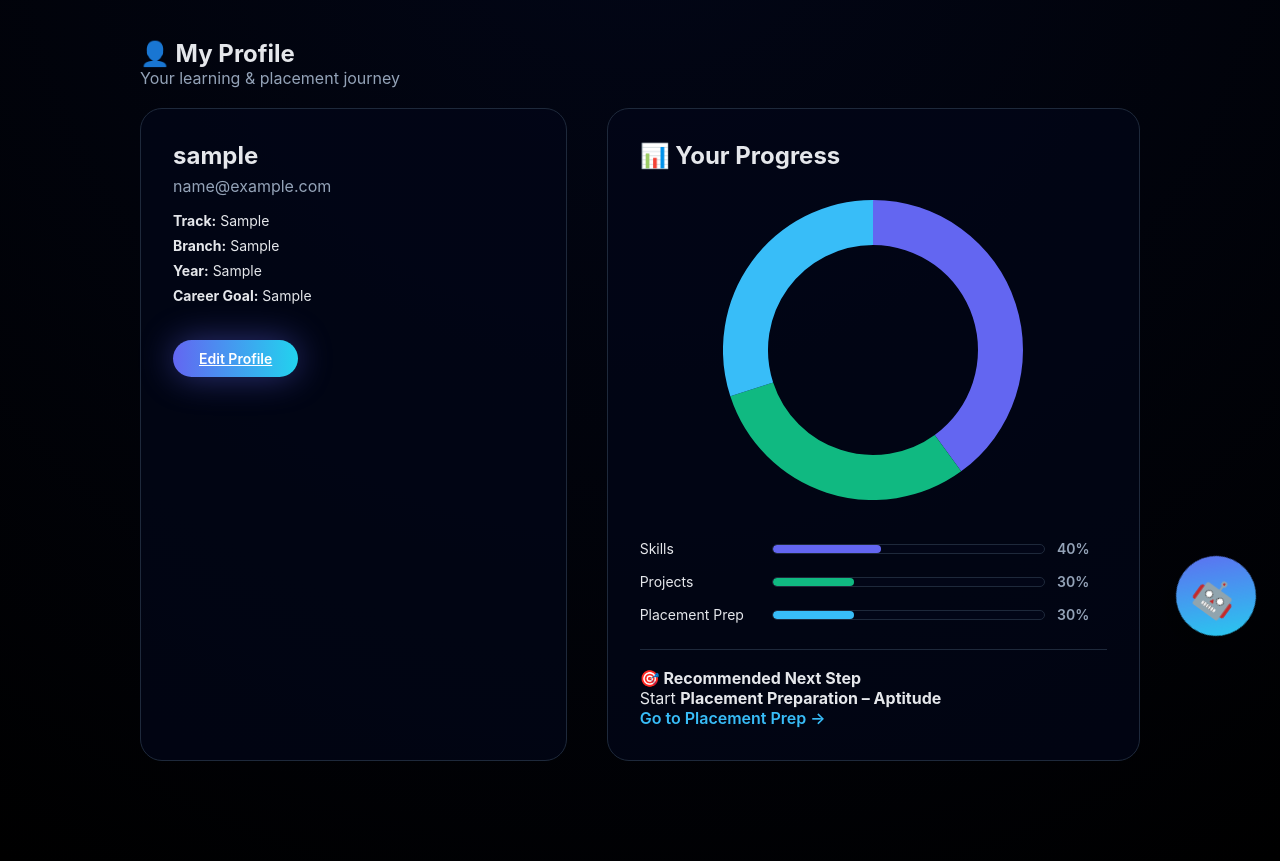
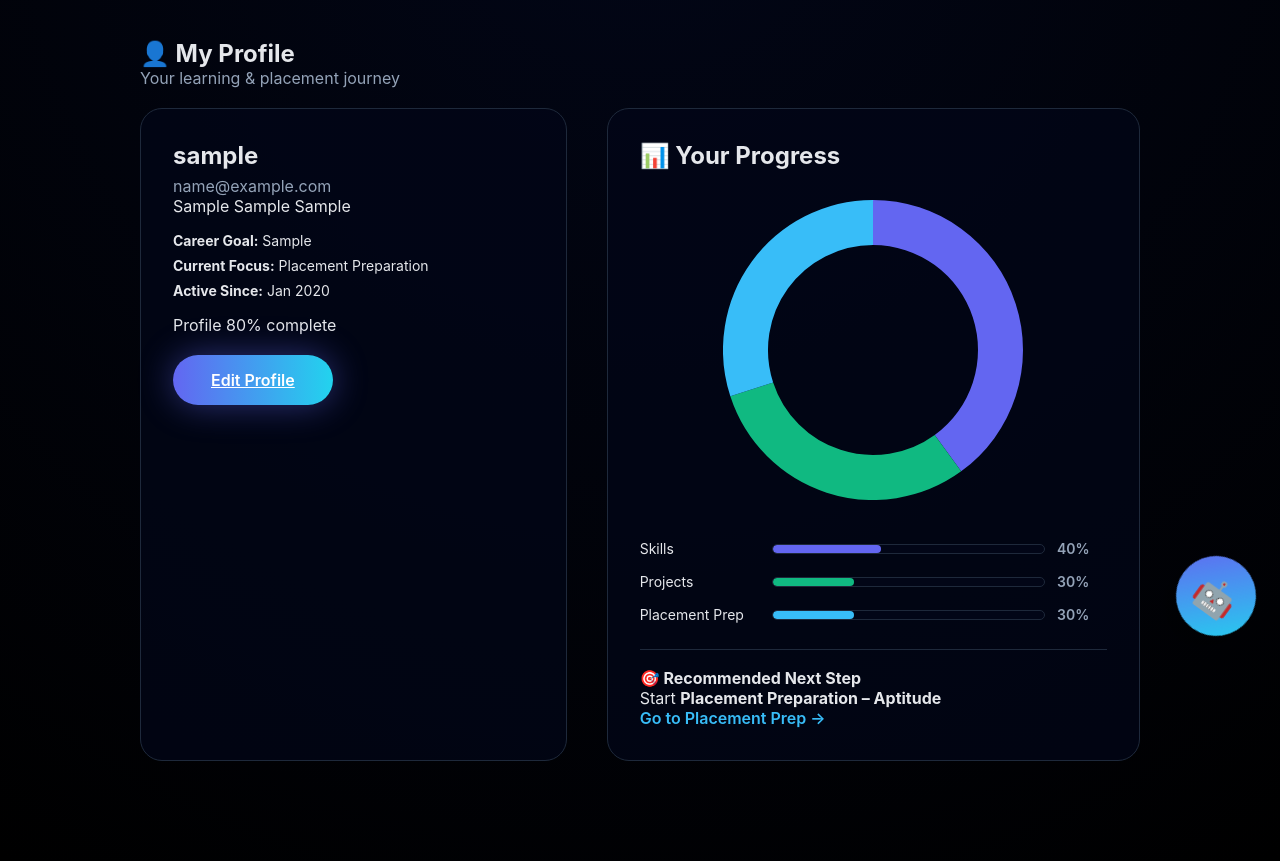
Before and after one commit to ssvprasad144/CareerInnTech, a Django app: page /profile/ in a window 1280 px wide. Shown: the part 140-1001 px from the top of the page. Run offline with Django 5.2, Linux system fonts and the light colour scheme; a user stored in the database is signed in; tables that the repository leaves empty hold one stand-in row (values such as "Sample post").

Commit message:
Update profile_page.html

```diff
--- a/careerinntech/templates/profile/profile_page.html
+++ b/careerinntech/templates/profile/profile_page.html
@@ -19,21 +19,39 @@
   <div class="profile-grid">
 
     <!-- LEFT : USER DETAILS -->
-    <div class="profile-card">
-      <h3>{{ user.username }}</h3>
+    <div class="profile-card profile-main">
+
+      <!-- NAME -->
+      <h3 class="profile-name">{{ user.username }}</h3>
       <p class="muted">{{ user.email }}</p>
 
+      <!-- TAGS -->
+      <div class="profile-tags">
+        <span class="tag">{{ profile.track|title }}</span>
+        <span class="tag">{{ profile.branch }}</span>
+        <span class="tag">{{ profile.year }}</span>
+      </div>
+
+      <!-- DETAILS -->
       <ul class="profile-list">
-        <li><strong>Track:</strong> {{ profile.track|title }}</li>
-        <li><strong>Branch:</strong> {{ profile.branch }}</li>
-        <li><strong>Year:</strong> {{ profile.year }}</li>
         <li><strong>Career Goal:</strong> {{ profile.career_goal }}</li>
+        <li><strong>Current Focus:</strong> Placement Preparation</li>
+        <li><strong>Active Since:</strong> {{ user.date_joined|date:"M Y" }}</li>
       </ul>
 
-      <a href="{% url 'edit_profile' %}" class="btn-primary small">
+      <!-- STATUS -->
+      <div class="profile-status">
+        <span class="status-dot"></span>
+        <span>Profile 80% complete</span>
+      </div>
+
+      <!-- ACTION -->
+      <a href="{% url 'edit_profile' %}" class="btn-primary full">
         Edit Profile
       </a>
+
     </div>
+
 
     <!-- RIGHT : PROGRESS -->
     <div class="profile-card">
```
